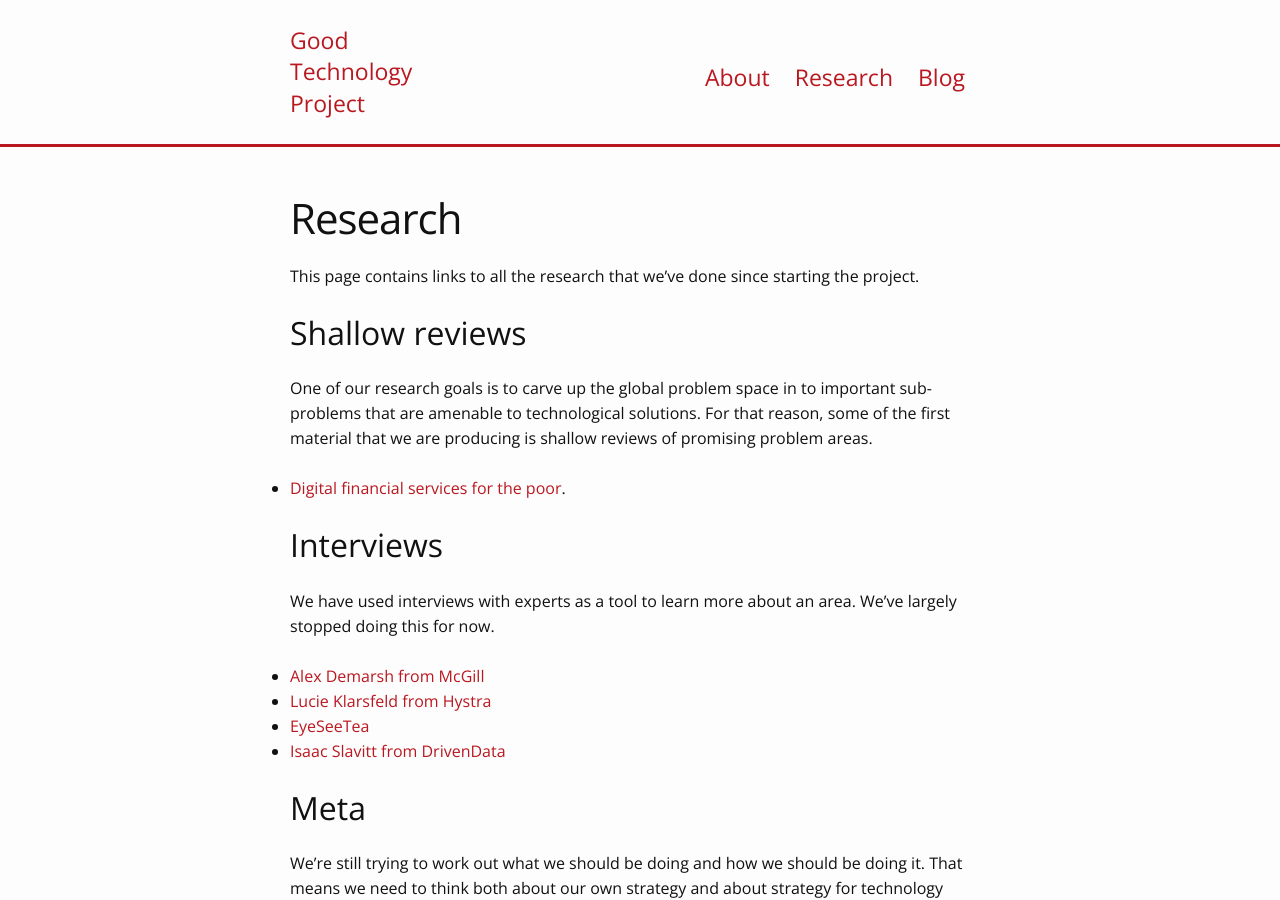
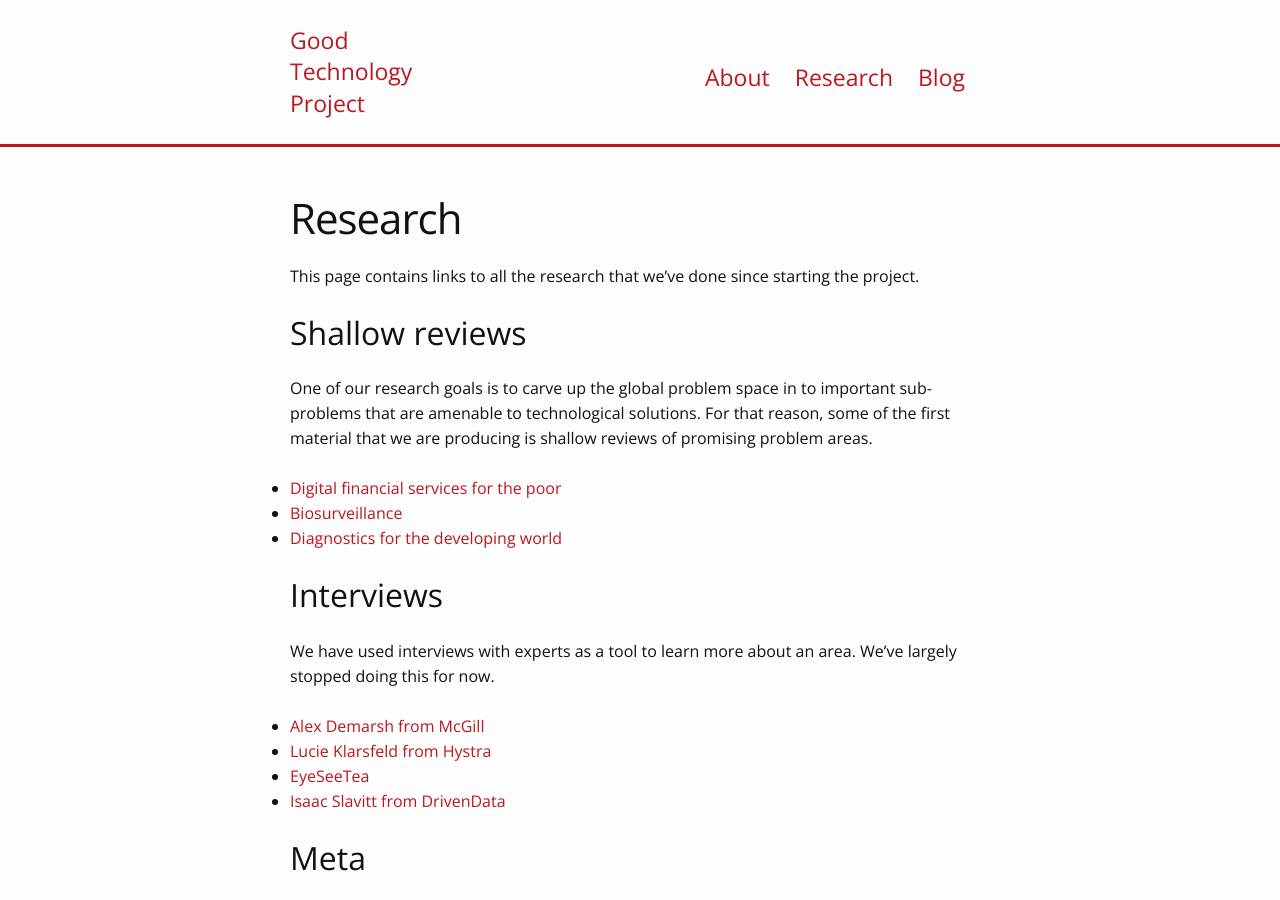
Before and after one commit to richardbatty/good-technology-project, a Jekyll site: the page built from research/index.md, in a window 1280 px wide and 900 px high. Built offline with Jekyll 4.4.1, drawn with Linux system fonts in a browser that asks for light colours; comment, search, counter and statistics services are not loaded.

Commit message:
Add problems to research page

```diff
--- a/research/index.md
+++ b/research/index.md
@@ -10,7 +10,9 @@ This page contains links to all the research that we've done since starting the
 
 One of our research goals is to carve up the global problem space in to important sub-problems that are amenable to technological solutions. For that reason, some of the first material that we are producing is shallow reviews of promising problem areas.
 
-- [Digital financial services for the poor](/blog/2016/01/04/digital-financial-services-for-the-poor-shallow-overview).
+- [Digital financial services for the poor](/problems/financial_services_for_the_poor)
+- [Biosurveillance](/problems/biosurveillance)
+- [Diagnostics for the developing world](/problems/diagnostics_for_the_developing_world)
 
 ## Interviews
 
```
